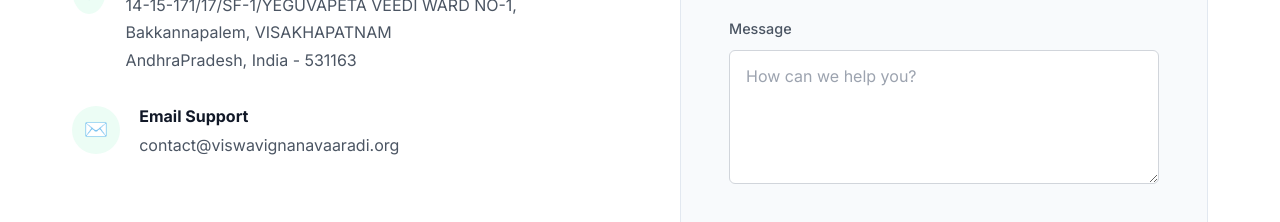
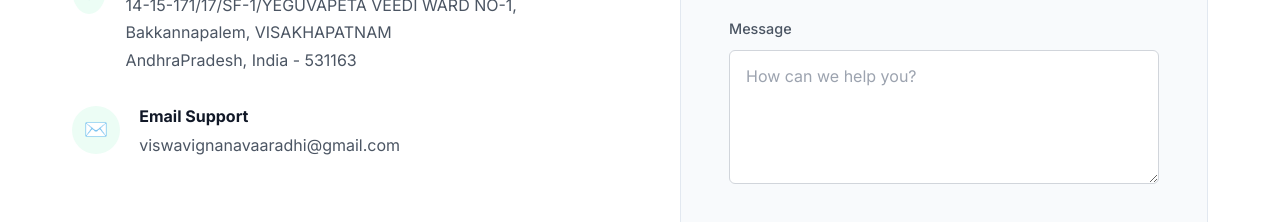
Before and after one commit to viswavignanavaaradi/vvv, a React (Vite) app in the folder client/: page / in a window 1280 px wide. Shown: the part 1880-2102 px from the top of the page. Built offline with nearby package versions, Linux system fonts and the light colour scheme; no server answers.

Commit message:
Home.jsx

```diff
--- a/client/src/pages/Home.jsx
+++ b/client/src/pages/Home.jsx
@@ -112,7 +112,7 @@
                             <div style={{ width: '48px', height: '48px', background: '#ecfdf5', borderRadius: '50%', display: 'flex', alignItems: 'center', justifyContent: 'center', color: 'var(--accent-emerald)', fontSize: '1.2rem' }}>✉️</div>
                             <div>
                                 <h4 style={{ marginBottom: '0.4rem', fontFamily: 'Inter, sans-serif' }}>Email Support</h4>
-                                <p style={{ color: 'var(--text-body)' }}>contact@viswavignanavaaradi.org</p>
+                                <p style={{ color: 'var(--text-body)' }}>viswavignanavaaradhi@gmail.com</p>
                             </div>
                         </div>
                     </div>
```
